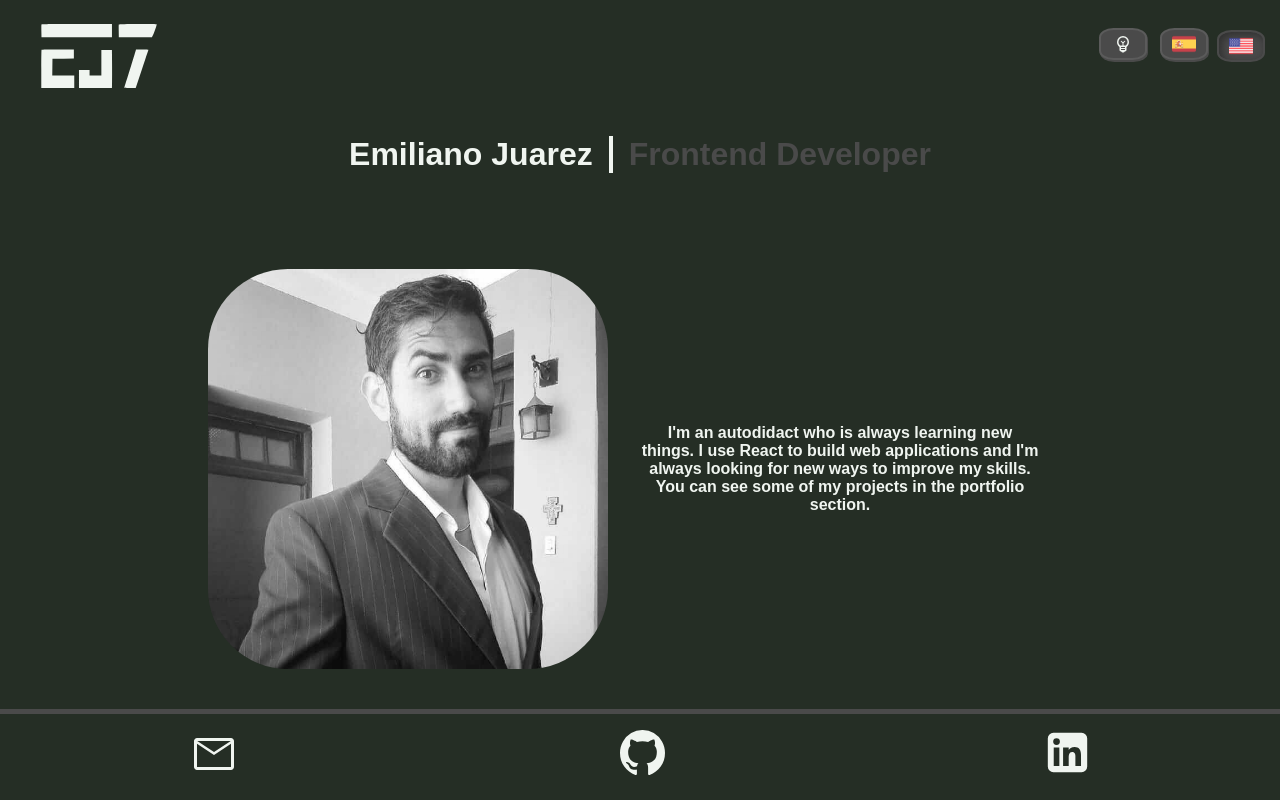
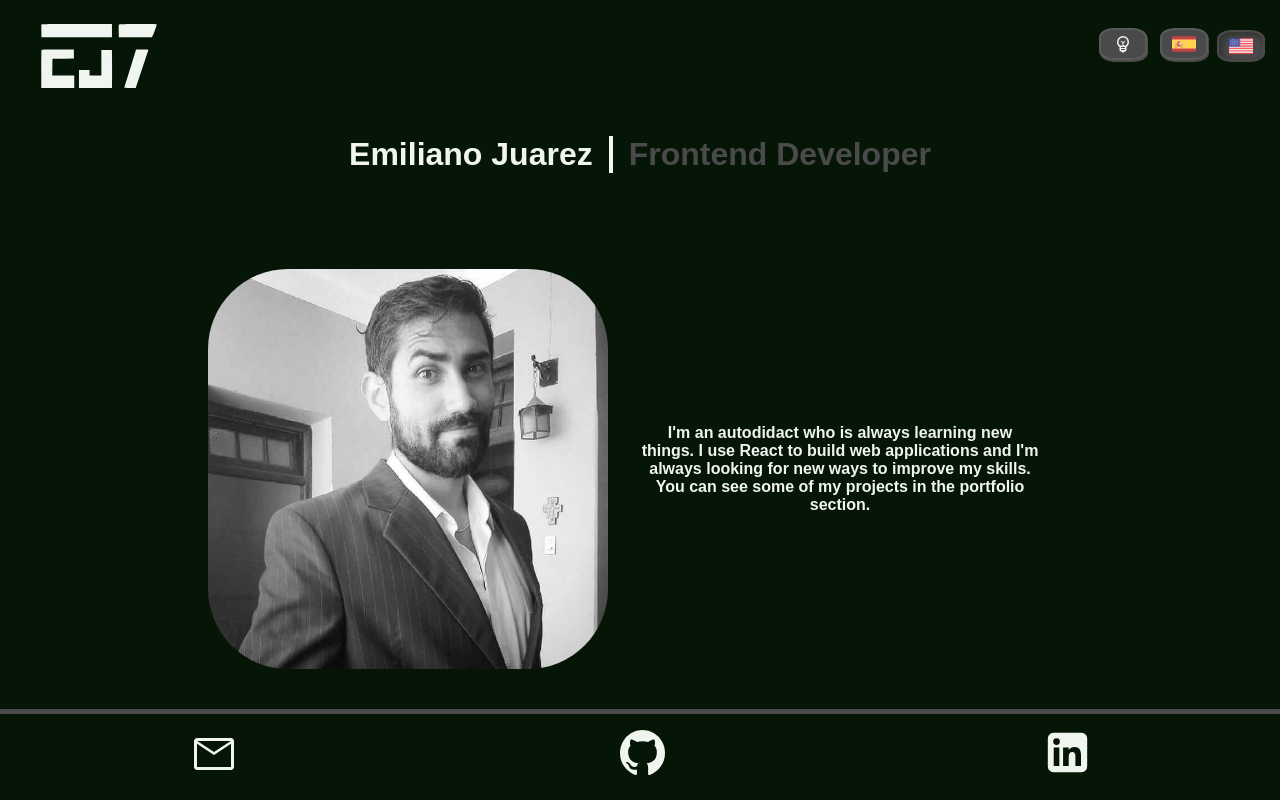
Before and after one commit to emij7/emij7.github.io, a React (Create React App) app: page / in a window 1280 px wide. Shown: the top 800 px of the page. Built offline with nearby package versions, Linux system fonts and the light colour scheme.

Commit message:
fix: dark primary color changed

```diff
--- a/src/styles/globals.js
+++ b/src/styles/globals.js
@@ -2,7 +2,7 @@ import { createGlobalStyle } from "styled-components";
 
 export const darkTheme = {
   color: {
-    background: "#252e25",
+    background: "#061606",
     oposite: "#f0f5f0",
     text: "#f0f5f0",
     primary: "#f0f5f0",
```
